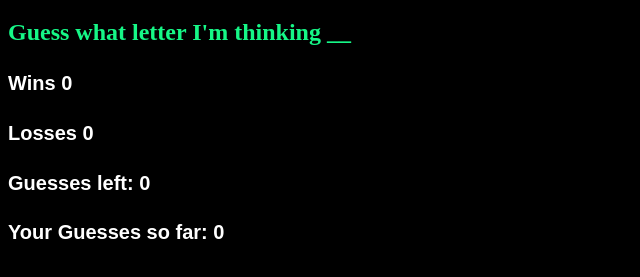
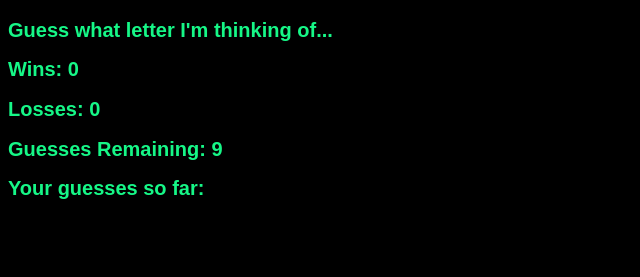
Before and after one commit to jhowell89/Psychic-Game, a plain HTML site: page index.html in a window 1280 px wide. Shown: the part 61-338 px from the top of the page, without its empty margins (0-640 px from the left). Drawn offline with Linux system fonts and the light colour scheme.

Commit message:
<homework>

```diff
--- a/assets/css/style.css
+++ b/assets/css/style.css
@@ -1,4 +1,4 @@
-h4 {
+   h2 {
    font-size: 20px;
    font-family: 'Arial', 'Helvetica Neue', Helvetica, sans-serif;
    position: static;
@@ -7,9 +7,9 @@ h4 {
    h1 {
       color: gold;
    }
-   h2 {
+    h2 {
       color: #16f787;
-   }
+    }
    body {
      background-color: black;
    }
--- a/assets/javascript/game.js
+++ b/assets/javascript/game.js
@@ -1,36 +1,48 @@
-var incorrectChoices = ["b", "d", "e", "f", "g", "h", "i", "j", "k", "m", "n", "o", "p", "q", "r", "t", "v", "w", "x", "y", "z"];
-var correctChoices = ["l", "u", "c", "a", "s"];
-var userText = document.getElementById("user-text");
-console.log(userText)
-var winText = document.getElementById("win-count");
-var lossText = document.getElementById("loss-count");
-var guessesLeft = document.getElementById("guesses-left");
-var guessesSoFar = document.getElementById("yourGuessSofar");
+var letters = "abcdefghijklmnopqrstuvwxyz".split("");
+var wins = 0;
+var losses = 0;
 var guesses = 9;
-var guessCount = 0;
+var computerGuess = letters[Math.floor(Math.random() * letters.length)];
+var userGuessSoFar = [];
+var winPoints = document.getElementById("wins");
+var guessesLeft = document.getElementById("guessLeft");
+var losePoints = document.getElementById("losses");
+var guessSoFar = document.getElementById("guess-so-far");
+
+function updateDisplays() {
+  winPoints.textContent = wins;
+  guessesLeft.textContent = guesses;
+  losePoints.textContent = losses;
+}
+
 document.onkeyup = function(event) {
-        userText.textContent = event.key;
-// index of
-        console.log(incorrectChoices.indexOf(event.key)>=0)
-        console.log(event.key)
-        if(incorrectChoices.indexOf(event.key)>=0){
-            lossText.textContent++;
-            alert("You guessed the incorrect letter. You lost, try again. ");
 
-        }
-        else{
-            winText.textContent++;
-            console.log("true");
-        }
+  var userGuess = event.key;
+  userGuessSoFar.push(userGuess);
+  guessSoFar.textContent = userGuessSoFar;
+
+  if (userGuess == computerGuess) {
+
+    wins++;
+    guesses = 9
+    userGuessSoFar = [];
+    computerGuess = letters[Math.floor(Math.random() * letters.length)];
+
+  } else {
+
+    guesses--;
+
+    if (guesses == 0) {
+      losses++;
+      userGuessSoFar = [];
+      guesses = 9;
+    }
+
   }
 
+  updateDisplays();
 
-  //create a guess count
+}
 
-  // create how many guesses left
 
-/* Clear/Reset the text field */
-function ClearFields() {
-
-         document.getElementById('guesses-left').value = "";
-}
+updateDisplays();
--- a/index.html
+++ b/index.html
@@ -9,37 +9,16 @@
   <title>The Psychic Game</title>
 </head>
 <body>
-     </div>
-<div class="game">
-  <h1>The Psychic Game</h1>
-   <h2>
-     Guess what letter I'm thinking
-   <span id="user-text">
-    <strong>__</strong>
-   </span>
-   </h2>
-  <h4>
-    Wins
-    <span id="Win-count">
-      <strong>0</strong>
-    </span>
-  </h4>
-    <h4>
-      Losses
-      <span id="loss-count">
-        <strong>0</strong>
-      </span>
-      <span>
-    <h4>Guesses left:
-      <span id="guesses-left">
-        <strong>0</strong>
-      </span>
-      <h4>Your Guesses so far:
-        <span id="yourGuessSoFar">
-      <strong>0</strong>
-    </span>
-    </h4>
   </div>
-  <script type="text/javascript" src="assets/javascript/game.js"></script>
- </body>
+  <div class="game">
+    <h1>The Psychic Game</h1>
+    <h2>Guess what letter I'm thinking of...</h2>
+    <h2>Wins: <span id="wins"></span><br></h2>
+    <h2>Losses: <span id="losses"></span><br></h2>
+    <h2>Guesses Remaining: <span id="guessLeft"></span></h2>
+    <h2>Your guesses so far: <span id="guess-so-far"></span></h2>
+  </div>
+</div>
+<script type="text/javascript" src="assets/javascript/game.js"></script>
+</body>
 </html>
```
